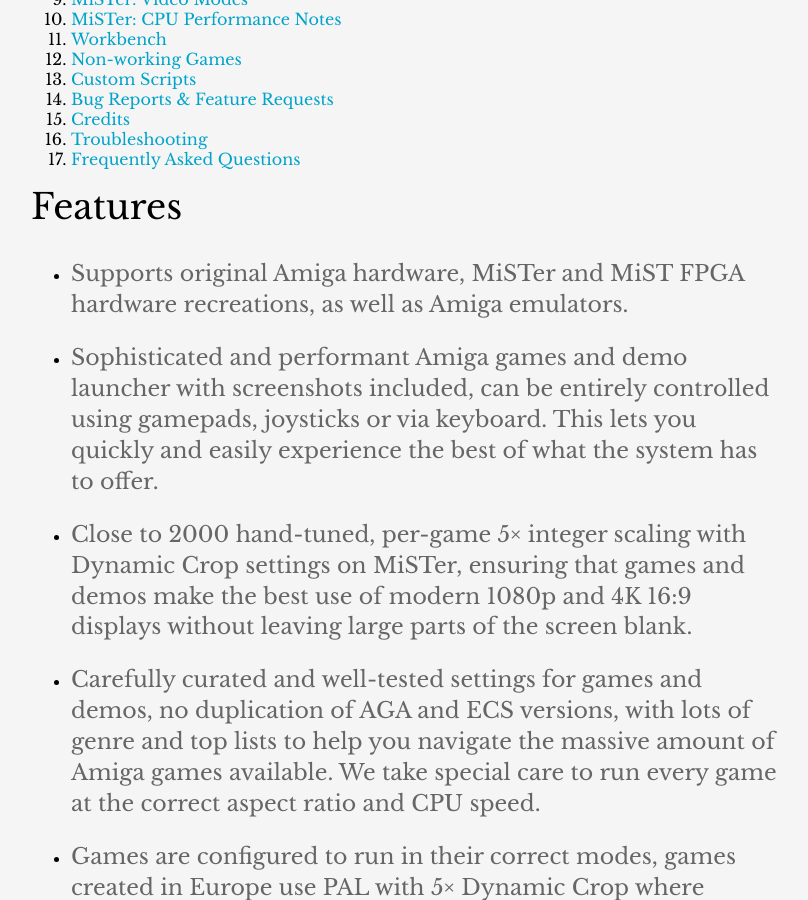
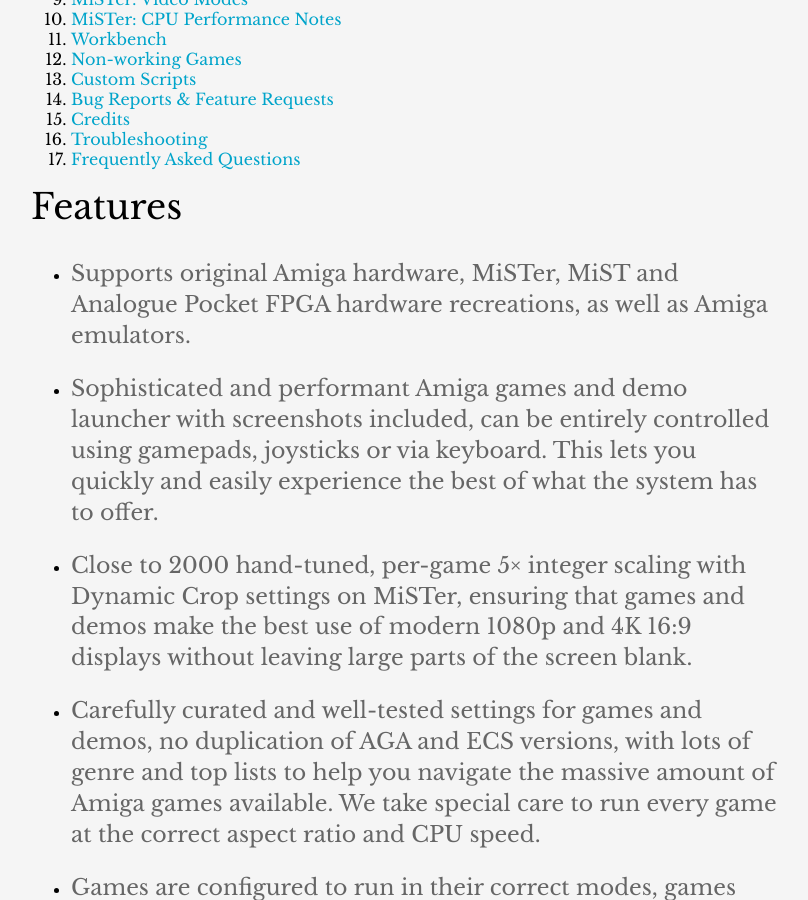
Before and after one commit to amigavision/amigavision.github.io, a Jekyll site: the page built from docs.md, in a window 1280 px wide and 900 px high, scrolled down 899 px. Shown: the whole window, without its empty margins (234-1042 px from the left). Built offline with Jekyll 4.4.1, drawn with Linux system fonts in a browser that asks for light colours.

Commit message:
Adding Pocket

```diff
--- a/docs.md
+++ b/docs.md
@@ -30,7 +30,7 @@
 
 ## Features
 
-* Supports original Amiga hardware, MiSTer and MiST FPGA hardware recreations, as well as Amiga emulators.
+* Supports original Amiga hardware, MiSTer, MiST and Analogue Pocket FPGA hardware recreations, as well as Amiga emulators.
 
 * Sophisticated and performant Amiga games and demo launcher with screenshots included, can be entirely controlled using gamepads, joysticks or via keyboard. This lets you quickly and easily experience the best of what the system has to offer.
 
```
